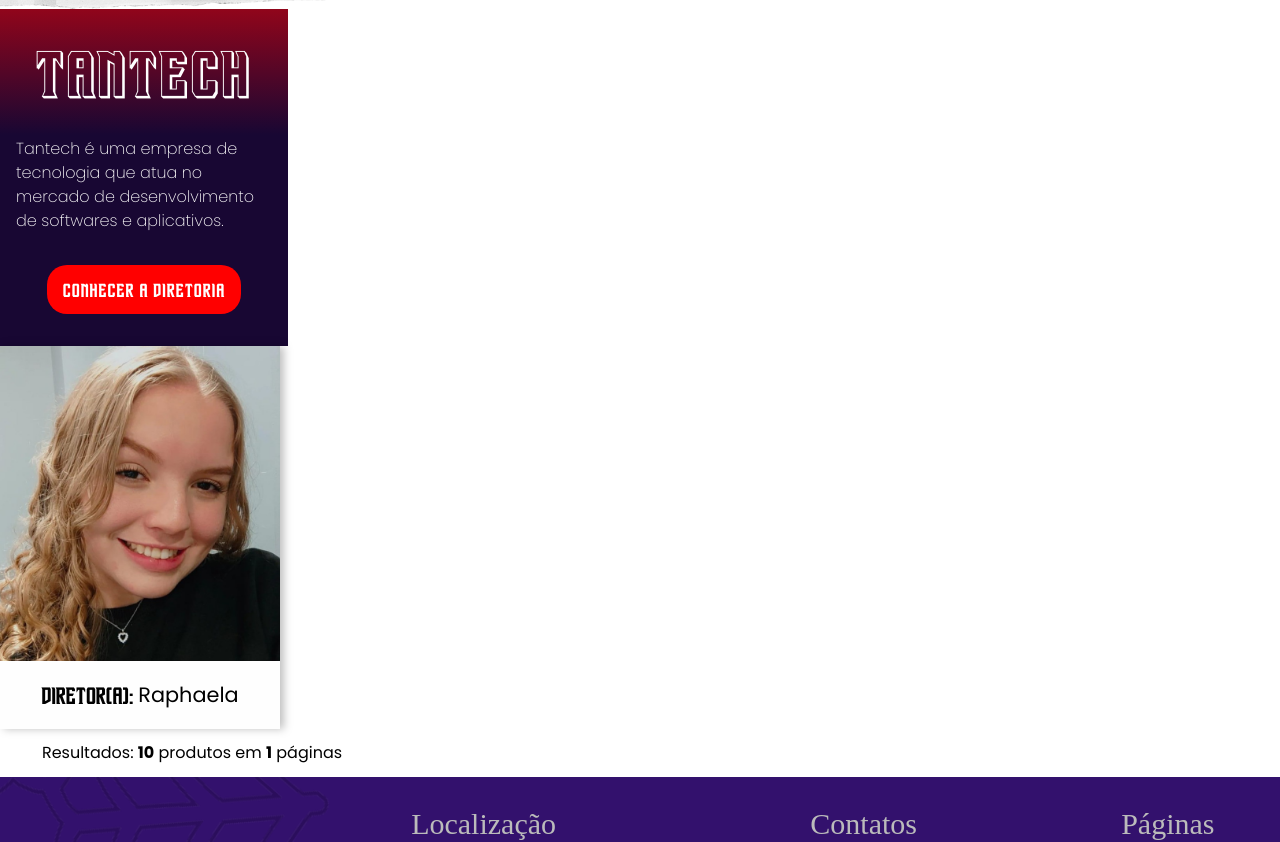
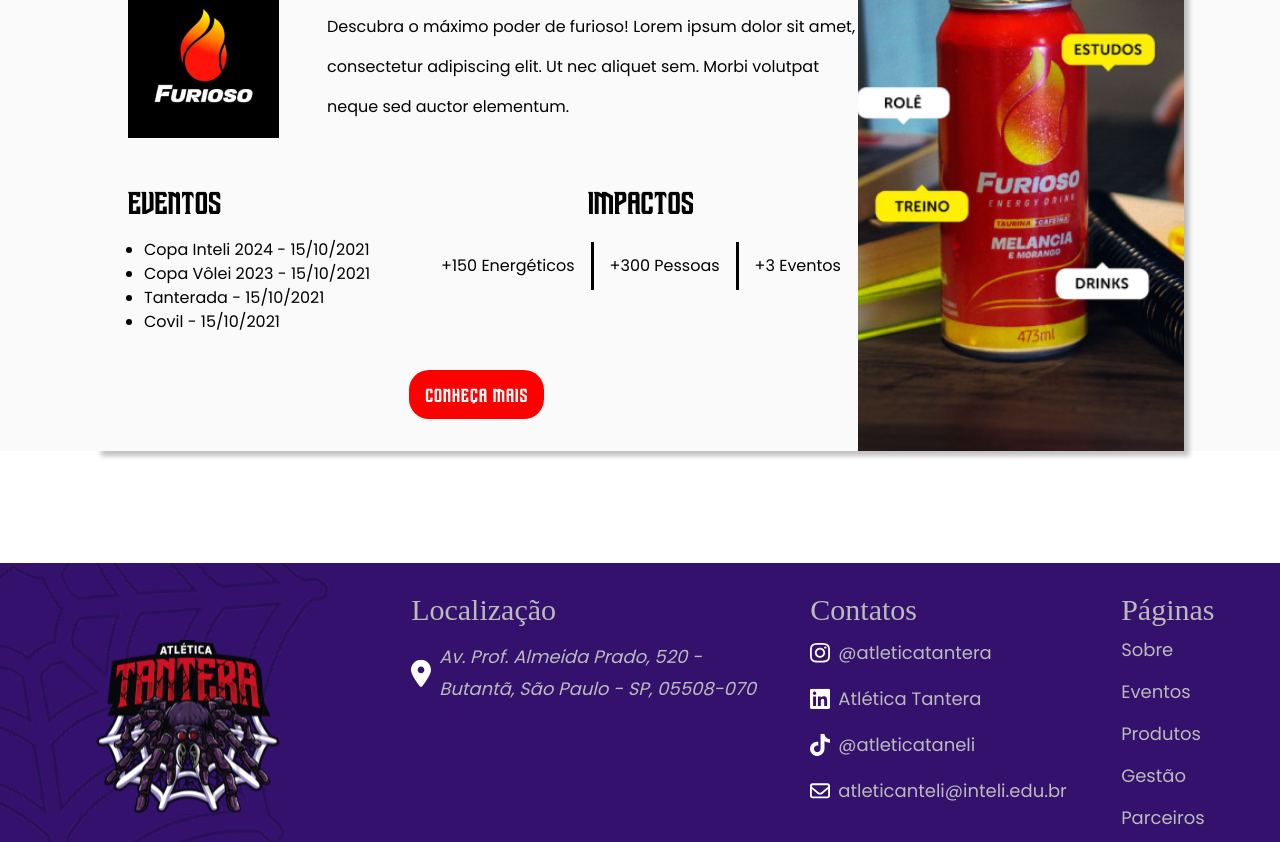
Before and after one commit to EquipeTantera/Landing_Page_Tantera, a React (Vite) app in the folder src/frontend/: page /parceiros in a window 1280 px wide. Shown: the part 980-1822 px from the top of the page. Built offline with nearby package versions, Linux system fonts and the light colour scheme.

Commit message:
feat: add partner page and paper background component

```diff
--- a/src/frontend/src/components/Card/LargeCard/LargePartnerCard/styles.module.scss
+++ b/src/frontend/src/components/Card/LargeCard/LargePartnerCard/styles.module.scss
@@ -32,8 +32,8 @@
   &__details {
     display: flex;
     justify-content: space-between;
-    align-items: center;
-    width: 65%;
+    align-items: baseline;
+    width: 67%;
     margin-left: 2rem;
   }
 
@@ -47,6 +47,16 @@
   }
 
   &__details {
+    &__div-impact {
+      &__title {
+        margin-top: 3rem;
+        margin-bottom: 1.5rem;
+        font-size: 2rem;
+        font-family: v.$DriveCorps;
+        text-align: center;
+      }
+    }
+
     &__div-event {
       &__title {
         margin-top: 3rem;
--- a/src/frontend/src/components/Header/index.jsx
+++ b/src/frontend/src/components/Header/index.jsx
@@ -66,7 +66,7 @@
             <a className={styles.header__nav__list__item__link} style={{ color: background }} href="/">Gestão</a>
           </li>
           <li className={styles.header__nav__list__item}>
-            <a className={styles.header__nav__list__item__link} style={{ color: background }} href="/">Parceiros</a>
+            <a className={styles.header__nav__list__item__link} style={{ color: background }} href="/parceiros">Parceiros</a>
           </li>
         </ul>
       </nav>
--- /dev/null
+++ b/src/frontend/src/components/PaperBackground/index.jsx
@@ -0,0 +1,14 @@
+import PropTypes from 'prop-types';
+import styles from './styles.module.scss';
+
+export default function PaperBackground({ children }) {
+  return (
+    <div className={styles.paperBackground}>
+      {children}
+    </div>
+  );
+}
+
+PaperBackground.propTypes = {
+  children: PropTypes.node.isRequired,
+};
--- /dev/null
+++ b/src/frontend/src/components/PaperBackground/styles.module.scss
@@ -0,0 +1,10 @@
+@use "../../styles/_variables" as v;
+
+.paperBackground {
+  background: url("/background-main.png");
+  background-size: cover;
+  position: relative;
+  z-index: 1;
+  top: -6rem;
+  padding-top: 12rem;
+}
--- a/src/frontend/src/pages/Parceiros/index.jsx
+++ /dev/null
@@ -1,30 +0,0 @@
-import CountingCard from '../../components/Card/CountingCard';
-import FullBoardCard from '../../components/Card/BoardCard/FullBoardCard';
-import SummaryBoardCard from '../../components/Card/BoardCard/SummaryBoardCard';
-import ProfileCard from '../../components/Card/ProfileCard';
-import SearchResults from '../../components/SearchResults/SearchResults';
-
-export default function Parceiros() {
-  return (
-    <>
-      <SummaryBoardCard
-        name='Fulano de Tal'
-        image='summary-board-card-tantech'
-      />
-      <CountingCard text='Eventos realizados' count={10} />
-
-      <FullBoardCard
-        nameBoard='Tantech'
-        description='Tantech é uma empresa de tecnologia que atua no mercado de desenvolvimento de softwares e aplicativos.'
-      />
-
-      <ProfileCard
-        image='/profile-tantech.jpeg'
-        role='Diretor(a)'
-        name='Raphaela'
-      />
-
-      <SearchResults totalProducts={10} totalPages={1} />
-    </>
-  );
-}
--- a/src/frontend/src/pages/Parceiros/styles.module.scss
+++ /dev/null
@@ -1,19 +0,0 @@
-@use "../../styles/_variables" as v;
-
-.container {
-  display: flex;
-  align-items: center;
-  justify-content: center;
-  flex-direction: column;
-  height: 100vh;
-
-  &__title {
-    font-size: 2rem;
-    font-weight: bold;
-    color: v.$black;
-  }
-
-  &__section {
-    width: 50%;
-  }
-}
--- /dev/null
+++ b/src/frontend/src/pages/Partner/index.jsx
@@ -0,0 +1,57 @@
+import LargePartnerCard from "../../components/Card/LargeCard/LargePartnerCard";
+import MainTitle from "../../components/MainTitle";
+import PaperBackground from "../../components/PaperBackground";
+
+export default function Partner() {
+  return (
+    <>
+      <MainTitle
+        shadowText="Parceiros"
+        mainText="Parceiros"
+      />
+      <PaperBackground>
+        <LargePartnerCard
+          name="Furioso Energy Drink"
+          description="Descubra o máximo poder de furioso! Lorem ipsum dolor sit amet, consectetur adipiscing elit. Ut nec aliquet sem. Morbi volutpat neque sed auctor elementum. "
+          fullImage="/partner-furioso-full.png"
+          image="/partner-furioso.png"
+          events={
+            [
+              {
+                name: "Copa Inteli 2024",
+                date: "15/10/2021"
+              },
+              {
+                name: "Copa Vôlei 2023",
+                date: "15/10/2021"
+              },
+              {
+                name: "Tanterada",
+                date: "15/10/2021"
+              },
+              {
+                name: "Covil",
+                date: "15/10/2021",
+              }
+            ]
+          }
+          impacts={
+            [
+              {
+                name: "+150 Energéticos",
+              },
+              {
+                name: "+300 Pessoas",
+              },
+              {
+                name: "+3 Eventos",
+              }
+            ]
+          }
+          textButton="Conheça Mais"
+          linkButton="https://www.instagram.com/furiosoenergydrink/"
+        />
+      </PaperBackground>
+    </>
+  );
+}
--- a/src/frontend/src/routes.jsx
+++ b/src/frontend/src/routes.jsx
@@ -1,6 +1,6 @@
 import { BrowserRouter as Router, Route, Routes } from "react-router-dom";
 import Home from "./pages/Home";
-import Parceiros from "./pages/Parceiros";
+import Partner from "./pages/Partner";
 import Page from "./components/page";
 
 export default function AppRoutes() {
@@ -8,7 +8,7 @@
     <Router>
       <Routes>
         <Route path="/" element={<Page backgroundColorHeader={'#D80101'} backgroundMenuHeader={'purple'}><Home /></Page>} />
-        <Route path="/Parceiros" element={<Page backgroundColorHeader={'#fff'} backgroundMenuHeader={'purple'}><Parceiros /></Page>} />
+        <Route path="/parceiros" element={<Page backgroundColorHeader={'#fff'} backgroundMenuHeader={'purple'}><Partner /></Page>} />
       </Routes>
     </Router>
   );
```
Also changed, not shown: src/frontend/public/background-main.png (added).
